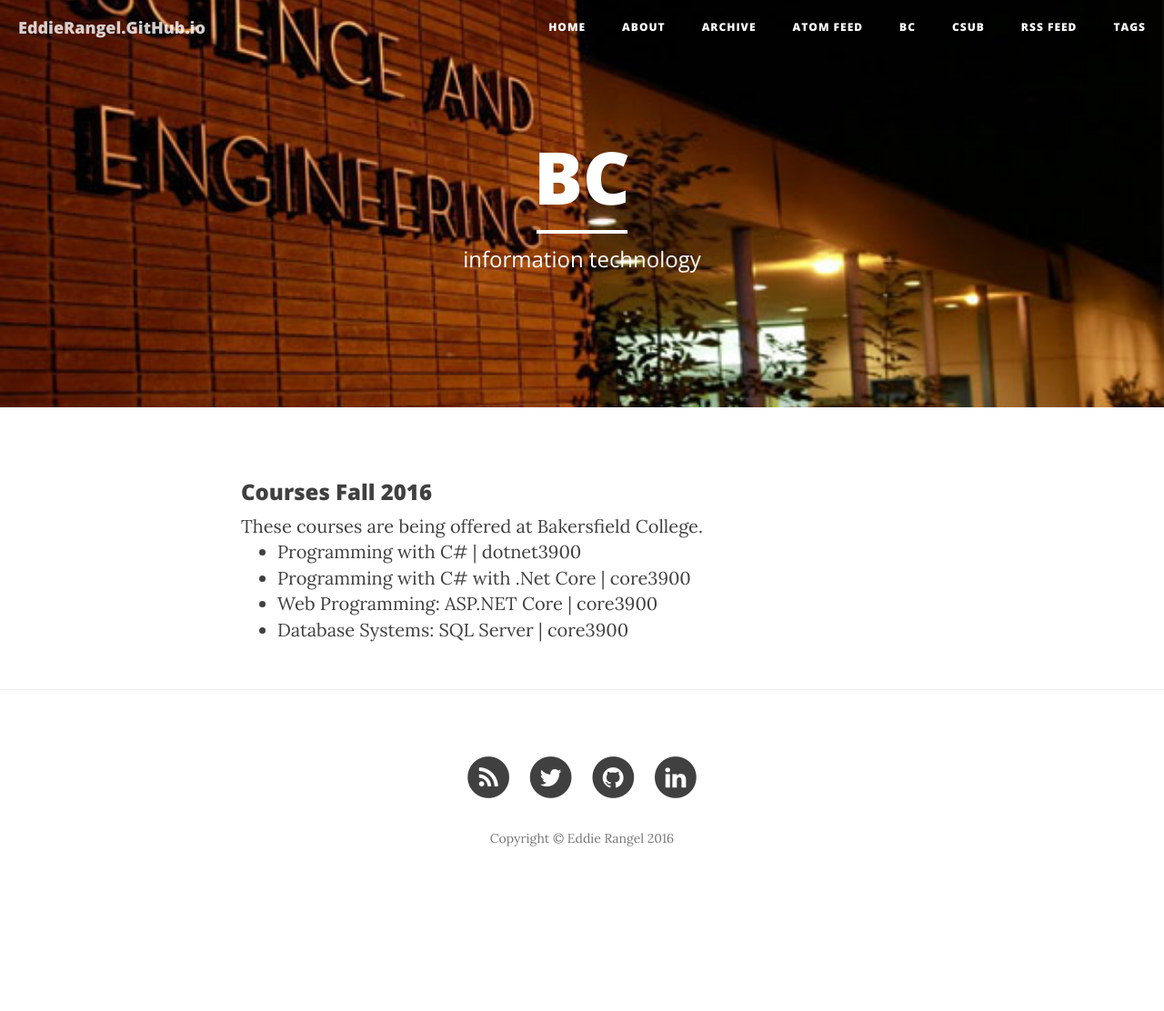
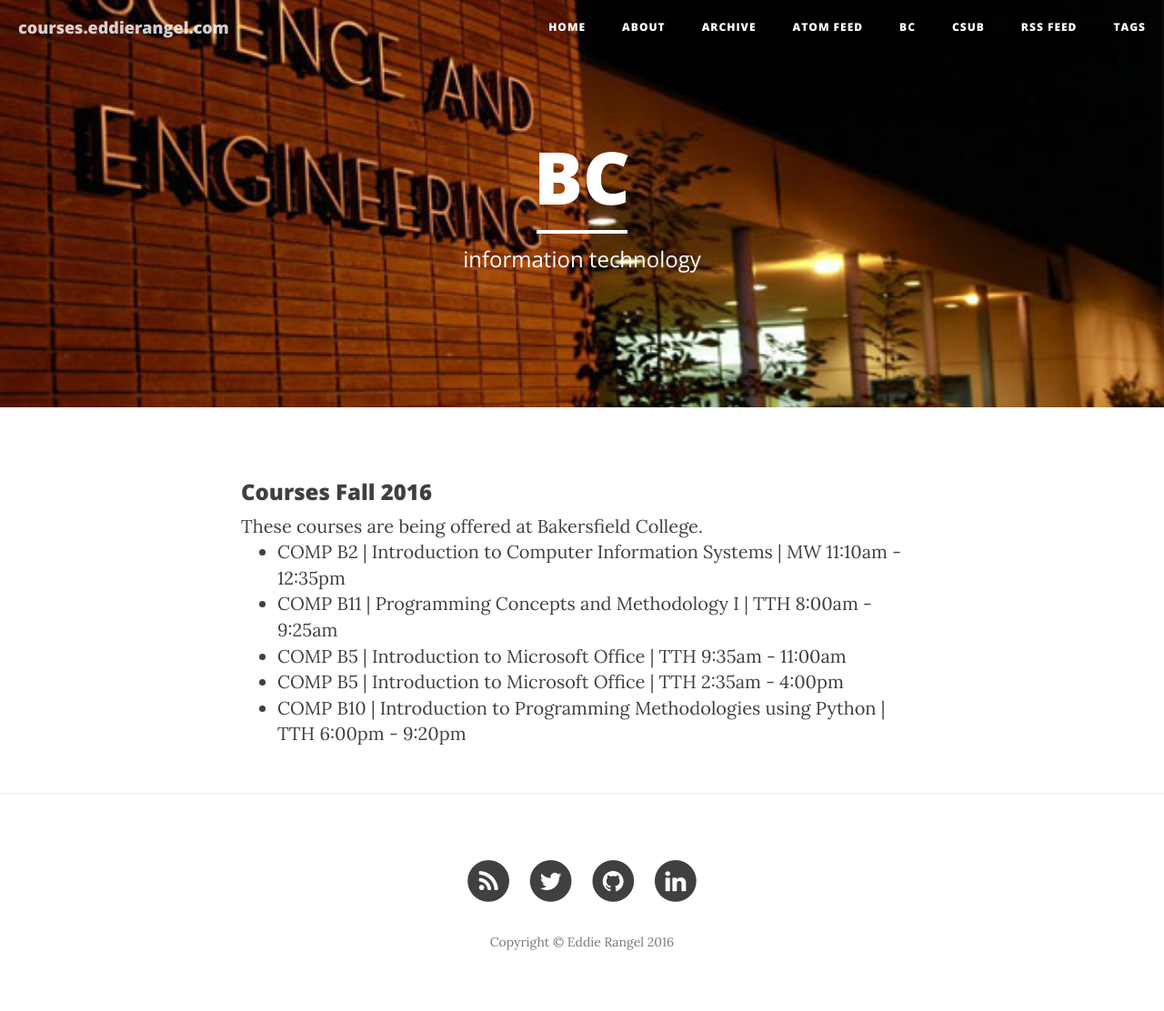
Before and after one commit to eddierangel/eddierangel.github.io, a Jekyll site: the page built from bc.html, in a window 1280 px wide. Shown: the whole page at 91% size. Built offline with Jekyll 4.4.1, drawn with Linux system fonts in a browser that asks for light colours; nearby versions of some CDN libraries; before the commit the page ends 998 px from its top, so only the background shows below that.

Commit message:
Updating Title and Links

```diff
--- a/_config.yml
+++ b/_config.yml
@@ -1,5 +1,5 @@
 # Site settings
-title: EddieRangel.GitHub.io
+title: courses.eddierangel.com
 header-img: img/home-bg.jpg
 email: hacker@eddierangel.com
 description: "...a witty subtitle"
--- a/bc.html
+++ b/bc.html
@@ -9,9 +9,10 @@ header-img: "img/ScienceBuilding_BC.jpg"
     <h3>Courses Fall 2016</h3>
     These courses are being offered at Bakersfield College.
     <ul>
-        <li>Programming with C# | <a href="https://github.com/hackingdotnet/dotnet3900">dotnet3900 </a></li>
-        <li>Programming with C# with .Net Core | <a href="https://github.com/hackingdotnet/core3900">core3900</a></li>
-        <li>Web Programming: ASP.NET Core | <a href="https://github.com/hackingdotnet/coreASPNET">core3900</a></li>
-        <li>Database Systems: SQL Server | <a href="https://github.com/hackingdotnet/sqlserver3400">core3900</a></li>
+        <li>COMP B2 | Introduction to Computer Information Systems | <a href="https://github.com/eddierangel/COMPB2">MW 11:10am - 12:35pm </a></li>
+        <li>COMP B11 | Programming Concepts and Methodology I | <a href="https://github.com/eddierangel/COMPB11">TTH 8:00am - 9:25am</a></li>
+        <li>COMP B5 | Introduction to Microsoft Office | <a href="https://github.com/eddierangel/COMPB5">TTH 9:35am - 11:00am</a></li>
+        <li>COMP B5 | Introduction to Microsoft Office | <a href="https://github.com/eddierangel/COMPB5">TTH 2:35am - 4:00pm</a></li>
+        <li>COMP B10 | Introduction to Programming Methodologies using Python | <a href="https://github.com/eddierangel/COMPB10">TTH 6:00pm - 9:20pm</a></li>
     </ul>
 </p>
```
